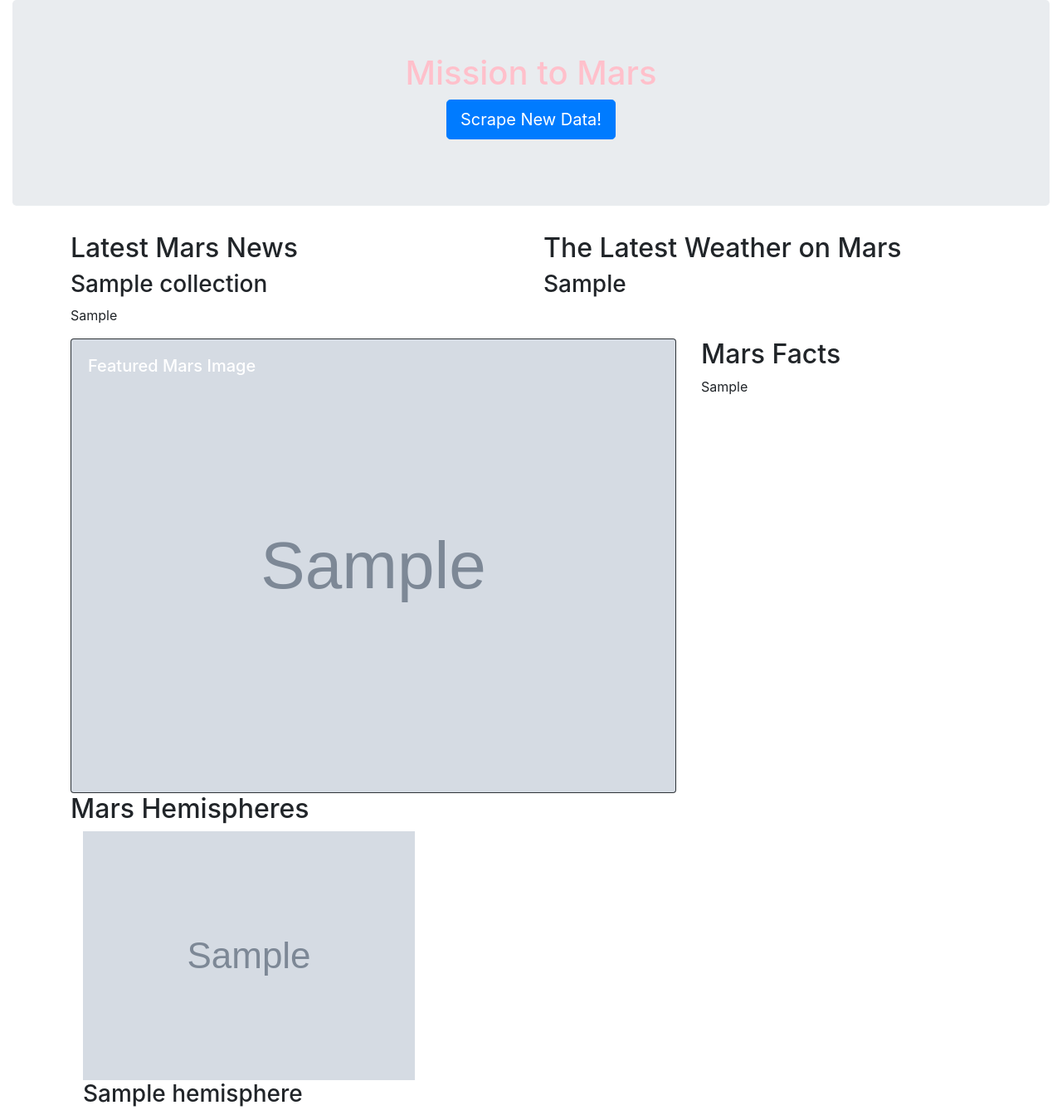
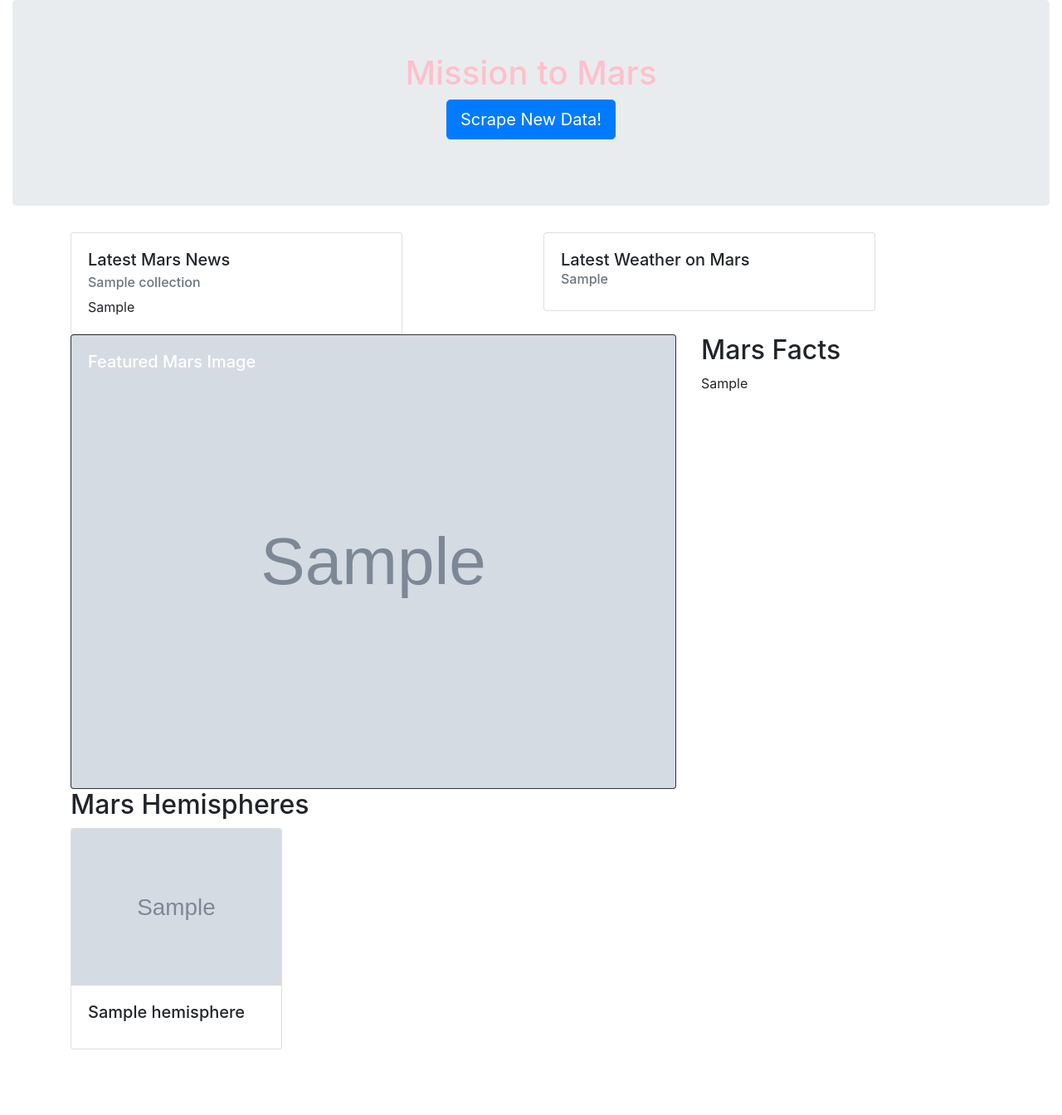
Before and after one commit to trangat/HW_10, a Flask app: page / in a window 1280 px wide. Shown: the whole page at 83% size. After the commit the page ends 1265 px from the top, so only its background shows below. Run offline with Flask 2, Linux system fonts and the light colour scheme; grey boxes marked "Sample" are stand-in pictures; a database or web service that is not in the repository returns one stand-in record (values such as "Sample title"); some libraries are stand-ins or nearby versions.

Commit message:
adding final files

```diff
--- a/templates/index.html
+++ b/templates/index.html
@@ -22,16 +22,20 @@
   <div class= "container news weather">
     <div class="row">
       <div class="col-md-6">
-        <div class="news">
-            <h2>Latest Mars News</h2>
-            <h3 class="news_title">{{mars.News_Title}}</h3>
-            <p>{{mars.News_Blurb}}</p>
+        <div class="card" style="width: 25rem;">
+          <div class="card-body">
+            <h5 class="card-title">Latest Mars News</h5>
+            <h6 class="card-subtitle mb-2 text-muted">{{mars.News_Title}}</h6>
+            <p class="card-text">{{mars.News_Blurb}}</p>
+          </div>
         </div>
       </div>
       <div class="col-md-6">
-        <div class = weather>
-          <h2>The Latest Weather on Mars</h2>
-          <h3 class="mars_weather">{{mars.Mars_Weather}}</h3>
+        <div class = "card" style="width: 25rem;">
+          <div class="card-body">
+            <h5> Latest Weather on Mars</h5>
+            <h6 class="card-subtitle mb-2 text-muted">{{mars.Mars_Weather}}</h6>
+          </div>
         </div>
       </div>
     </div>
@@ -57,20 +61,22 @@
   </div>
   <!-- create hemispheres section -->
   <div class="container hemispheres">
+    <h2> Mars Hemispheres</h2>
     <div class="row">
-      <div class="col-md-4">
-      <h2>Mars Hemispheres</h2>
-      <break>
-     {% for hemisphere in mars.Hemisphere_Images %}
-      <div class="col-md-12 col-sm-3">
-        <div class="thumbnail">
-          <img src="{{ hemisphere.img_url }}" alt="hemispheres">
-          <div class="caption">
-              <h3>{{hemisphere.title}}</h3>
+      {% for hemisphere in mars.Hemisphere_Images %}
+        <div class = "col-md-3">
+          <div class="card mb-3">
+            <img src="{{ hemisphere.img_url }}" class="card-img-top" alt="hemispheres">
+              <div class="card-body">
+                <h5 class="card-title">{{hemisphere.title}}</h5>
+              </div>
           </div>
-        <div>
-      </div>
-    {% endfor %}
+        </div>
+      {% endfor %}
+    </div>
+  </div>
+
+
 
   </div>
   </div>
```
Also changed, not shown: images/Screen Shot 2019-12-22 at 11.38.43 PM.png (added), images/Screen Shot 2019-12-22 at 11.38.50 PM.png (added), images/Screen Shot 2019-12-22 at 11.38.54 PM.png (added).
